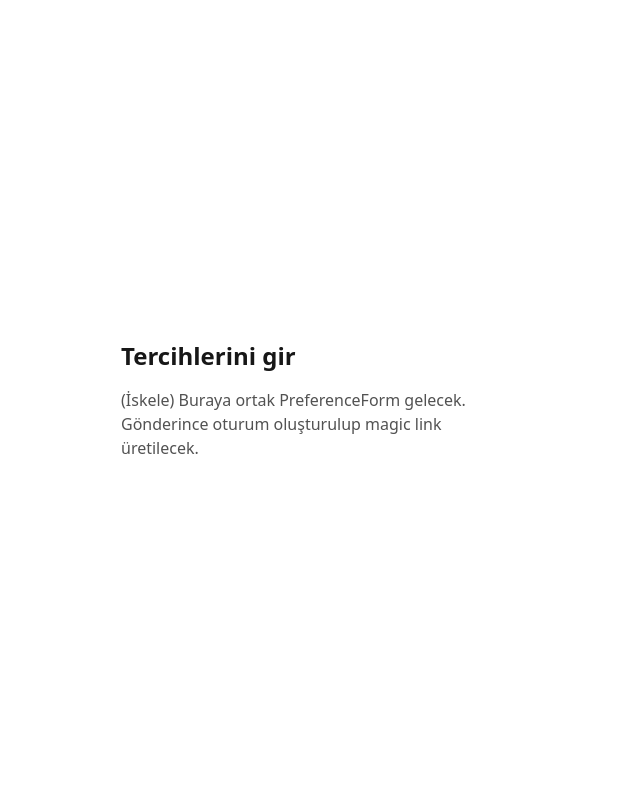
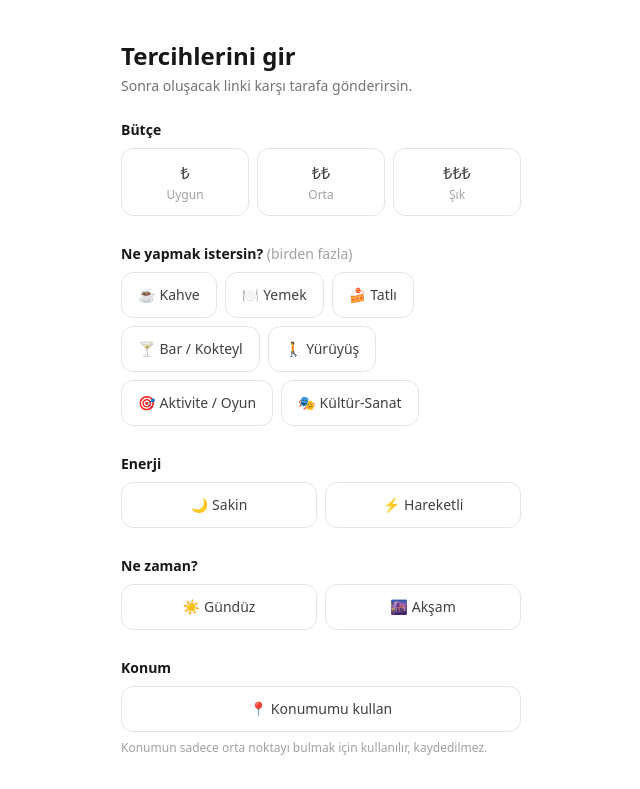
Before and after one commit to OgulcanKacar1/DatchiApp, a React (Vite) app: page /create in a window 1280 px wide. Shown: the top 789 px of the page, without its empty margins (319-959 px from the left). Built offline with nearby package versions, Linux system fonts and the light colour scheme.

Commit message:
feat: add PreferenceForm and wire into Create/Join flows

```diff
--- /dev/null
+++ b/src/components/PreferenceForm.jsx
@@ -0,0 +1,245 @@
+// Ortak tercih formu — CLAUDE.md §6.1 (Answer) — iki taraf da bunu doldurur.
+// Firebase'den bağımsız: onSubmit(answer) ile toplanan Answer'ı dışarı verir.
+import { useState } from 'react'
+import { ACTIVITIES } from '../data/activities.js'
+
+const BUDGETS = [
+  { value: 1, label: '₺', hint: 'Uygun' },
+  { value: 2, label: '₺₺', hint: 'Orta' },
+  { value: 3, label: '₺₺₺', hint: 'Şık' },
+]
+
+const ENERGY = [
+  { value: 'sakin', label: 'Sakin', emoji: '🌙' },
+  { value: 'hareketli', label: 'Hareketli', emoji: '⚡' },
+]
+
+const TIME_OF_DAY = [
+  { value: 'gündüz', label: 'Gündüz', emoji: '☀️' },
+  { value: 'akşam', label: 'Akşam', emoji: '🌆' },
+]
+
+// Küçük yardımcı: seçili duruma göre buton stilini üretir
+function pill(active) {
+  return [
+    'rounded-xl border px-4 py-3 text-sm font-medium transition active:scale-[0.98]',
+    active
+      ? 'border-rose-500 bg-rose-50 text-rose-700'
+      : 'border-neutral-200 bg-white text-neutral-700 hover:border-neutral-300',
+  ].join(' ')
+}
+
+export default function PreferenceForm({ submitLabel = 'Gönder', onSubmit }) {
+  const [budget, setBudget] = useState(null)
+  const [activities, setActivities] = useState([])
+  const [energy, setEnergy] = useState(null)
+  const [timeOfDay, setTimeOfDay] = useState(null)
+  const [location, setLocation] = useState(null) // { lat, lng }
+  const [locState, setLocState] = useState('idle') // idle | loading | error
+  const [jokerOpen, setJokerOpen] = useState(false)
+  const [jokerQ, setJokerQ] = useState('')
+  const [jokerA, setJokerA] = useState('')
+
+  function toggleActivity(id) {
+    setActivities((prev) =>
+      prev.includes(id) ? prev.filter((a) => a !== id) : [...prev, id],
+    )
+  }
+
+  function requestLocation() {
+    if (!('geolocation' in navigator)) {
+      setLocState('error')
+      return
+    }
+    setLocState('loading')
+    navigator.geolocation.getCurrentPosition(
+      (pos) => {
+        setLocation({
+          lat: pos.coords.latitude,
+          lng: pos.coords.longitude,
+        })
+        setLocState('idle')
+      },
+      () => setLocState('error'),
+      { enableHighAccuracy: false, timeout: 10000 },
+    )
+  }
+
+  // Zorunlu alanlar dolmadan gönderime izin verme
+  const isValid =
+    budget !== null &&
+    activities.length > 0 &&
+    energy !== null &&
+    timeOfDay !== null &&
+    location !== null
+
+  function handleSubmit(e) {
+    e.preventDefault()
+    if (!isValid) return
+    const joker =
+      jokerOpen && jokerQ.trim() && jokerA.trim()
+        ? { question: jokerQ.trim(), answer: jokerA.trim() }
+        : null
+    onSubmit({ budget, activities, energy, timeOfDay, location, joker })
+  }
+
+  return (
+    <form onSubmit={handleSubmit} className="flex flex-col gap-7">
+      {/* Bütçe */}
+      <fieldset>
+        <legend className="mb-2 text-sm font-semibold text-neutral-900">
+          Bütçe
+        </legend>
+        <div className="grid grid-cols-3 gap-2">
+          {BUDGETS.map((b) => (
+            <button
+              key={b.value}
+              type="button"
+              onClick={() => setBudget(b.value)}
+              className={pill(budget === b.value)}
+            >
+              <span className="block text-base">{b.label}</span>
+              <span className="mt-0.5 block text-xs text-neutral-400">
+                {b.hint}
+              </span>
+            </button>
+          ))}
+        </div>
+      </fieldset>
+
+      {/* Aktiviteler (çoklu) */}
+      <fieldset>
+        <legend className="mb-2 text-sm font-semibold text-neutral-900">
+          Ne yapmak istersin?{' '}
+          <span className="font-normal text-neutral-400">(birden fazla)</span>
+        </legend>
+        <div className="flex flex-wrap gap-2">
+          {ACTIVITIES.map((a) => (
+            <button
+              key={a.id}
+              type="button"
+              onClick={() => toggleActivity(a.id)}
+              className={pill(activities.includes(a.id))}
+            >
+              <span className="mr-1">{a.emoji}</span>
+              {a.label}
+            </button>
+          ))}
+        </div>
+      </fieldset>
+
+      {/* Enerji */}
+      <fieldset>
+        <legend className="mb-2 text-sm font-semibold text-neutral-900">
+          Enerji
+        </legend>
+        <div className="grid grid-cols-2 gap-2">
+          {ENERGY.map((e) => (
+            <button
+              key={e.value}
+              type="button"
+              onClick={() => setEnergy(e.value)}
+              className={pill(energy === e.value)}
+            >
+              <span className="mr-1">{e.emoji}</span>
+              {e.label}
+            </button>
+          ))}
+        </div>
+      </fieldset>
+
+      {/* Zaman */}
+      <fieldset>
+        <legend className="mb-2 text-sm font-semibold text-neutral-900">
+          Ne zaman?
+        </legend>
+        <div className="grid grid-cols-2 gap-2">
+          {TIME_OF_DAY.map((t) => (
+            <button
+              key={t.value}
+              type="button"
+              onClick={() => setTimeOfDay(t.value)}
+              className={pill(timeOfDay === t.value)}
+            >
+              <span className="mr-1">{t.emoji}</span>
+              {t.label}
+            </button>
+          ))}
+        </div>
+      </fieldset>
+
+      {/* Konum */}
+      <fieldset>
+        <legend className="mb-2 text-sm font-semibold text-neutral-900">
+          Konum
+        </legend>
+        <button
+          type="button"
+          onClick={requestLocation}
+          className={pill(location !== null) + ' w-full'}
+        >
+          {locState === 'loading'
+            ? 'Konum alınıyor…'
+            : location
+              ? '📍 Konum alındı'
+              : '📍 Konumumu kullan'}
+        </button>
+        {locState === 'error' && (
+          <p className="mt-2 text-xs text-rose-500">
+            Konuma erişilemedi. Tarayıcı iznini kontrol et.
+          </p>
+        )}
+        <p className="mt-2 text-xs text-neutral-400">
+          Konumun sadece orta noktayı bulmak için kullanılır, kaydedilmez.
+        </p>
+      </fieldset>
+
+      {/* Joker (opsiyonel) */}
+      <fieldset>
+        {!jokerOpen ? (
+          <button
+            type="button"
+            onClick={() => setJokerOpen(true)}
+            className="text-sm font-medium text-rose-600 hover:text-rose-700"
+          >
+            + Joker soru ekle (opsiyonel)
+          </button>
+        ) : (
+          <div className="flex flex-col gap-2">
+            <legend className="text-sm font-semibold text-neutral-900">
+              Joker{' '}
+              <span className="font-normal text-neutral-400">
+                (sadece eğlence, sonucu etkilemez)
+              </span>
+            </legend>
+            <input
+              value={jokerQ}
+              onChange={(e) => setJokerQ(e.target.value)}
+              placeholder="Soru: Ananaslı pizza?"
+              className="rounded-xl border border-neutral-200 px-4 py-3 text-sm outline-none focus:border-rose-400"
+            />
+            <input
+              value={jokerA}
+              onChange={(e) => setJokerA(e.target.value)}
+              placeholder="Senin cevabın: Evet 🍍"
+              className="rounded-xl border border-neutral-200 px-4 py-3 text-sm outline-none focus:border-rose-400"
+            />
+          </div>
+        )}
+      </fieldset>
+
+      <button
+        type="submit"
+        disabled={!isValid}
+        className="mt-2 w-full rounded-xl bg-rose-500 px-6 py-4 text-lg font-medium text-white shadow-sm transition hover:bg-rose-600 active:scale-[0.99] disabled:cursor-not-allowed disabled:bg-neutral-300"
+      >
+        {submitLabel}
+      </button>
+      {!isValid && (
+        <p className="-mt-4 text-center text-xs text-neutral-400">
+          Bütçe, en az bir aktivite, enerji, zaman ve konum gerekli.
+        </p>
+      )}
+    </form>
+  )
+}
--- a/src/pages/Create.jsx
+++ b/src/pages/Create.jsx
@@ -1,16 +1,42 @@
-// Creator formu — CLAUDE.md §10 adım 3 (henüz iskele)
-// TODO: PreferenceForm + oturum oluşturma (lib/session.js) + magic link üretimi
+// Creator formu — CLAUDE.md §10 adım 3
+// TODO(Firebase): onSubmit içinde oturum oluştur (lib/session.js) + magic link üret,
+// creatorAnswers yaz, status: "waiting". Şimdilik Answer'ı ekranda gösteriyoruz.
+import { useState } from 'react'
+import PreferenceForm from '../components/PreferenceForm.jsx'
 
 export default function Create() {
+  const [answer, setAnswer] = useState(null)
+
+  function handleSubmit(a) {
+    // Firebase bağlanınca burası oturum oluşturmaya dönecek
+    console.log('creatorAnswers:', a)
+    setAnswer(a)
+  }
+
   return (
-    <main className="mx-auto flex min-h-svh max-w-md flex-col justify-center gap-4 px-6">
-      <h1 className="text-2xl font-semibold text-neutral-900">
-        Tercihlerini gir
-      </h1>
-      <p className="text-neutral-600">
-        (İskele) Buraya ortak PreferenceForm gelecek. Gönderince oturum
-        oluşturulup magic link üretilecek.
-      </p>
+    <main className="mx-auto flex min-h-svh max-w-md flex-col gap-6 px-6 py-10">
+      <header>
+        <h1 className="text-2xl font-semibold text-neutral-900">
+          Tercihlerini gir
+        </h1>
+        <p className="mt-1 text-sm text-neutral-500">
+          Sonra oluşacak linki karşı tarafa gönderirsin.
+        </p>
+      </header>
+
+      {answer ? (
+        <div className="rounded-xl border border-emerald-200 bg-emerald-50 p-4 text-sm text-emerald-800">
+          <p className="font-semibold">Tercihlerin alındı ✓</p>
+          <p className="mt-1 text-emerald-700">
+            (İskele) Firebase bağlanınca burada oturum + magic link üretilecek.
+          </p>
+          <pre className="mt-3 overflow-x-auto rounded-lg bg-white/60 p-3 text-xs text-neutral-700">
+            {JSON.stringify(answer, null, 2)}
+          </pre>
+        </div>
+      ) : (
+        <PreferenceForm submitLabel="Devam et" onSubmit={handleSubmit} />
+      )}
     </main>
   )
 }
--- a/src/pages/Join.jsx
+++ b/src/pages/Join.jsx
@@ -1,18 +1,41 @@
-// Guest formu — magic link ile açılır — CLAUDE.md §10 adım 4 (henüz iskele)
-// TODO: sessionId'yi doğrula, PreferenceForm göster, guestAnswers yaz
+// Guest formu — magic link ile açılır — CLAUDE.md §10 adım 4
+// TODO(Firebase): sessionId'yi doğrula (yoksa/expired ise uyar), guestAnswers yaz,
+// sonra /s/:sessionId/result'a git. Şimdilik Answer'ı ekranda gösteriyoruz.
+import { useState } from 'react'
 import { useParams } from 'react-router-dom'
+import PreferenceForm from '../components/PreferenceForm.jsx'
 
 export default function Join() {
   const { sessionId } = useParams()
+  const [answer, setAnswer] = useState(null)
+
+  function handleSubmit(a) {
+    console.log('guestAnswers:', a, 'session:', sessionId)
+    setAnswer(a)
+  }
 
   return (
-    <main className="mx-auto flex min-h-svh max-w-md flex-col justify-center gap-4 px-6">
-      <h1 className="text-2xl font-semibold text-neutral-900">
-        Sıra sende
-      </h1>
-      <p className="text-neutral-600">
-        (İskele) Oturum: <code className="text-sm">{sessionId}</code>
-      </p>
+    <main className="mx-auto flex min-h-svh max-w-md flex-col gap-6 px-6 py-10">
+      <header>
+        <h1 className="text-2xl font-semibold text-neutral-900">Sıra sende</h1>
+        <p className="mt-1 text-sm text-neutral-500">
+          Tercihlerini gir, ortak date rotanız birlikte belirsin.
+        </p>
+      </header>
+
+      {answer ? (
+        <div className="rounded-xl border border-emerald-200 bg-emerald-50 p-4 text-sm text-emerald-800">
+          <p className="font-semibold">Tercihlerin alındı ✓</p>
+          <p className="mt-1 text-emerald-700">
+            (İskele) Firebase bağlanınca sonuç ekranına yönlendirileceksin.
+          </p>
+          <pre className="mt-3 overflow-x-auto rounded-lg bg-white/60 p-3 text-xs text-neutral-700">
+            {JSON.stringify(answer, null, 2)}
+          </pre>
+        </div>
+      ) : (
+        <PreferenceForm submitLabel="Gönder" onSubmit={handleSubmit} />
+      )}
     </main>
   )
 }
```
